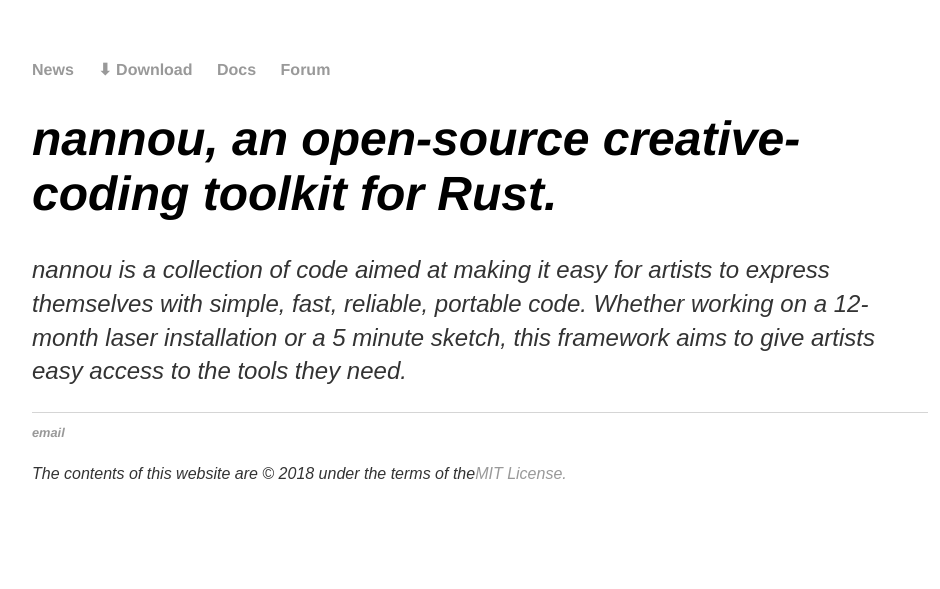
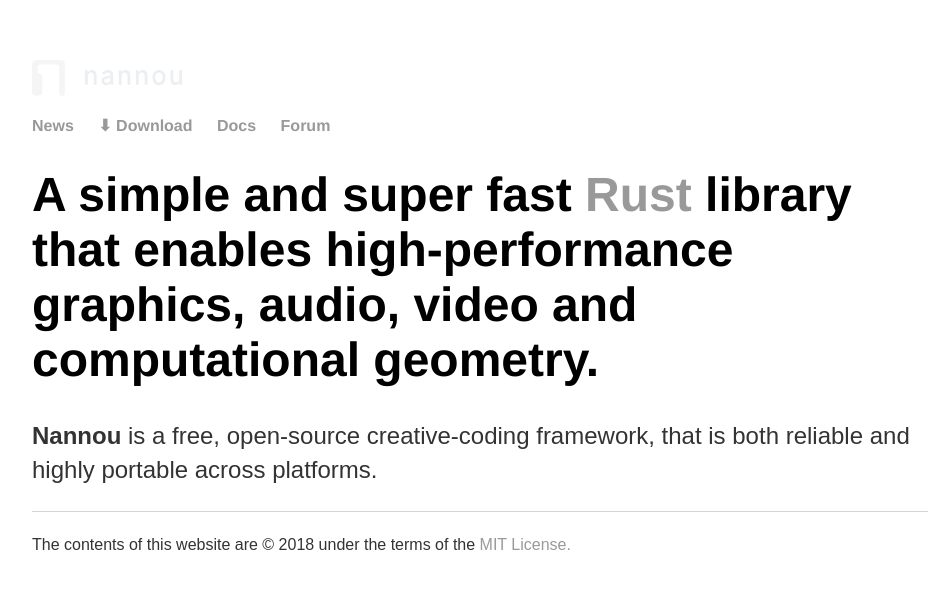
Before and after one commit to mitchmindtree/nannou-org.github.io, a Jekyll site: the page built from index.html, in a window 1280 px wide. Shown: the top 589 px of the page, without its empty margins (160-1100 px from the left). Built offline with Jekyll 4.4.1, drawn with Linux system fonts in a browser that asks for light colours; some web fonts are replaced.

Commit message:
Styling changes and logo

```diff
--- a/_includes/footer.html
+++ b/_includes/footer.html
@@ -1,12 +1,10 @@
 <footer>
 	<div class="row">
 		<div class="col-sm-8">
-			<ul>
-				<li><a href="mailto:contact@nannou.cc">email</a></li>
-			</ul>
+
 		</div>
 		<div class="col-sm-4">
-			<p class="pull-right"><small>The contents of this website are © 2018 under the terms of the<a href="/about" title="About this site">MIT License.</a></small></p>
+			<p class="pull-right"><small>The contents of this website are © 2018 under the terms of the <a href="/about" title="About this site">MIT License.</a></small></p>
 		</div>
 
 	</div>
--- a/_includes/head.html
+++ b/_includes/head.html
@@ -12,13 +12,6 @@
 		<!-- link to main stylesheet -->
 		<link rel="stylesheet" type="text/css" href="/css/main.css">
 
-		<!-- Google Font: Nunito -->
-		<link href="https://fonts.googleapis.com/css?family=Nunito:300,400,700" rel="stylesheet">
-
-		<!-- Typekit europaType Font
-		<link rel="stylesheet" href="https://use.typekit.net/bux3mmq.css">
--->
-
 		<!-- google tag manager -->
 		{% include gtm.html %}
 
--- a/_layouts/default.html
+++ b/_layouts/default.html
@@ -3,6 +3,12 @@
 	{% include head.html %}
 	<body>
 	{% include gtm_noscript.html %}
+	<!-- logo -->
+	<header>
+		<section>
+	            <a id="logo" href="/">
+					<img src="assets/logo_full.svg" alt="link to nannou home page" id="logo_image" class="logo">
+	            </a>
 	     	    <nav>
 					<ul>
 						<li><a href="news.html">News</a></li>
@@ -11,6 +17,9 @@
 						<li><a href="http://forum.nannou.cc/">Forum</a></li>
 					</ul>
 				</nav>
+	    </section>
+	</header>
+
 
 	<div class="container">
 	{{ content }}
--- a/index.html
+++ b/index.html
@@ -3,6 +3,6 @@
 title: nannou.cc | An open-source creative-coding toolkit for Rust
 ---
 <div class="blurb">
-	<h1><em>nannou<em>, an open-source creative-coding toolkit for Rust.</h1>
-	<p><em>nannou</em> is a collection of code aimed at making it easy for artists to express themselves with simple, fast, reliable, portable code. Whether working on a 12-month laser installation or a 5 minute sketch, this framework aims to give artists easy access to the tools they need.</p>
+	<h1>A simple and super fast <a href="https://www.rust-lang.org/">Rust</a> library that enables high-performance graphics, audio, video and computational geometry.</h1>
+	<p><b>Nannou</b> is a free, open-source creative-coding framework, that is both reliable and highly portable across platforms. </p>
 </div><!-- /.blurb -->
```
Also changed, not shown: Gemfile.lock, assets/logo_full.svg (added), 14 other files. Lines whose indentation alone changed are shown as unchanged.
